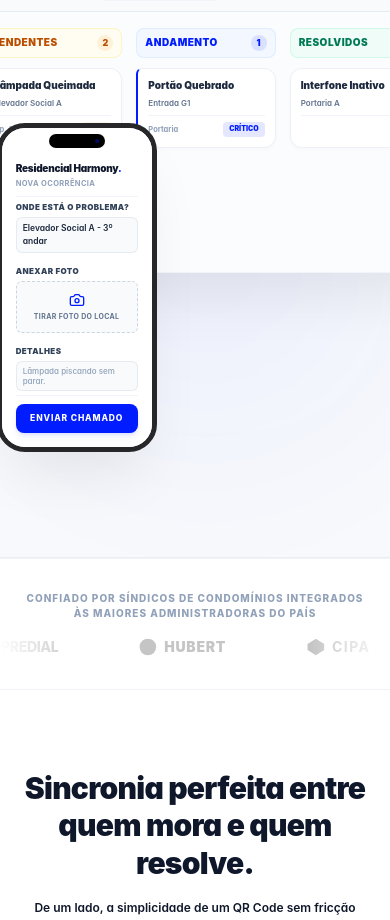
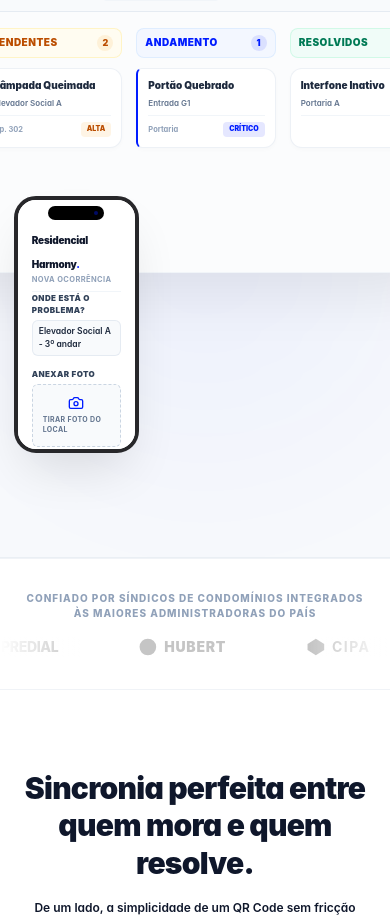
Before and after one commit to Leonardo-Tobias/Zelify-LP, a React (Vite) app: page / in a window 390 px wide. Shown: the part 960-1880 px from the top of the page. Built offline with nearby package versions, Linux system fonts and the light colour scheme.

Commit message:
design: corrige escala do mobile tornando-o menor para se adequar como elemento de suporte da sidebar

```diff
--- a/src/App.tsx
+++ b/src/App.tsx
@@ -479,8 +479,8 @@ export default function App() {
               </div>
             </div>
 
-            {/* 2. MOCKUP MOBILE (FLUXO DO MORADOR) - Sobreposto de forma plana e limpa */}
-            <div className="absolute z-20 left-[-8%] top-1/4 w-[160px] sm:w-[185px] lg:w-[200px] shadow-[0_35px_60px_-15px_rgba(0,0,0,0.08)] bg-slate-955 border-[5px] border-zinc-800 rounded-[28px] sm:rounded-[32px] overflow-hidden aspect-[9/18.5] flex flex-col transform hover:-translate-y-2 transition-transform duration-500 pointer-events-none">
+            {/* 2. MOCKUP MOBILE (FLUXO DO MORADOR) - Posicionado como elemento menor sobreposto à sidebar */}
+            <div className="absolute z-20 left-[-3%] bottom-2 w-[125px] sm:w-[145px] lg:w-[155px] shadow-[0_25px_50px_-12px_rgba(0,0,0,0.12)] bg-slate-955 border-[4px] border-zinc-800 rounded-[22px] sm:rounded-[26px] overflow-hidden aspect-[9/18.5] flex flex-col pointer-events-none">
               {/* Dynamic Island */}
               <div className="absolute top-1.5 left-1/2 -translate-x-1/2 w-14 h-3.5 bg-black rounded-full z-30 flex items-center justify-end px-1.5">
                 <div className="w-1 h-1 bg-[#001CFF]/40 rounded-full"></div>
```
